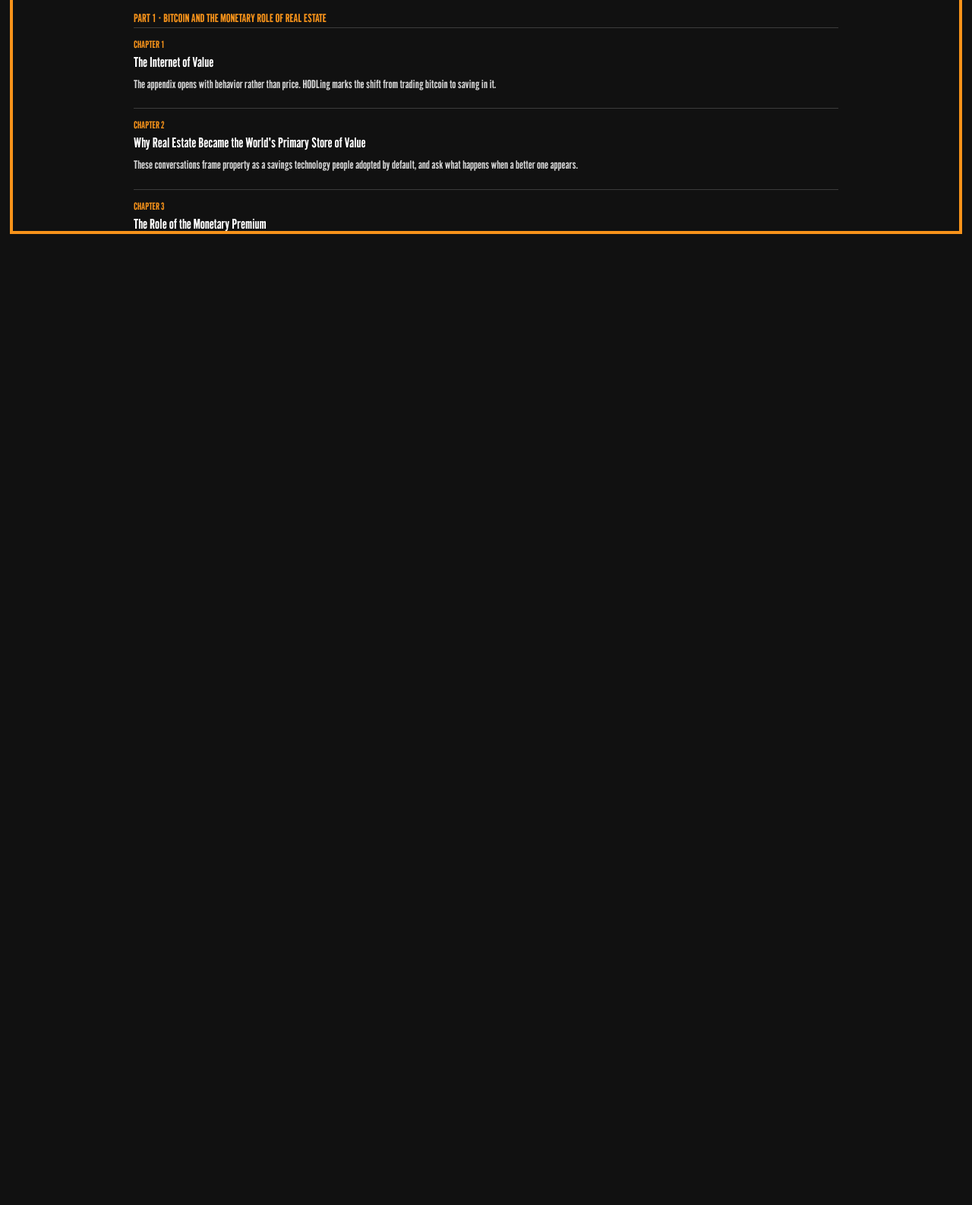
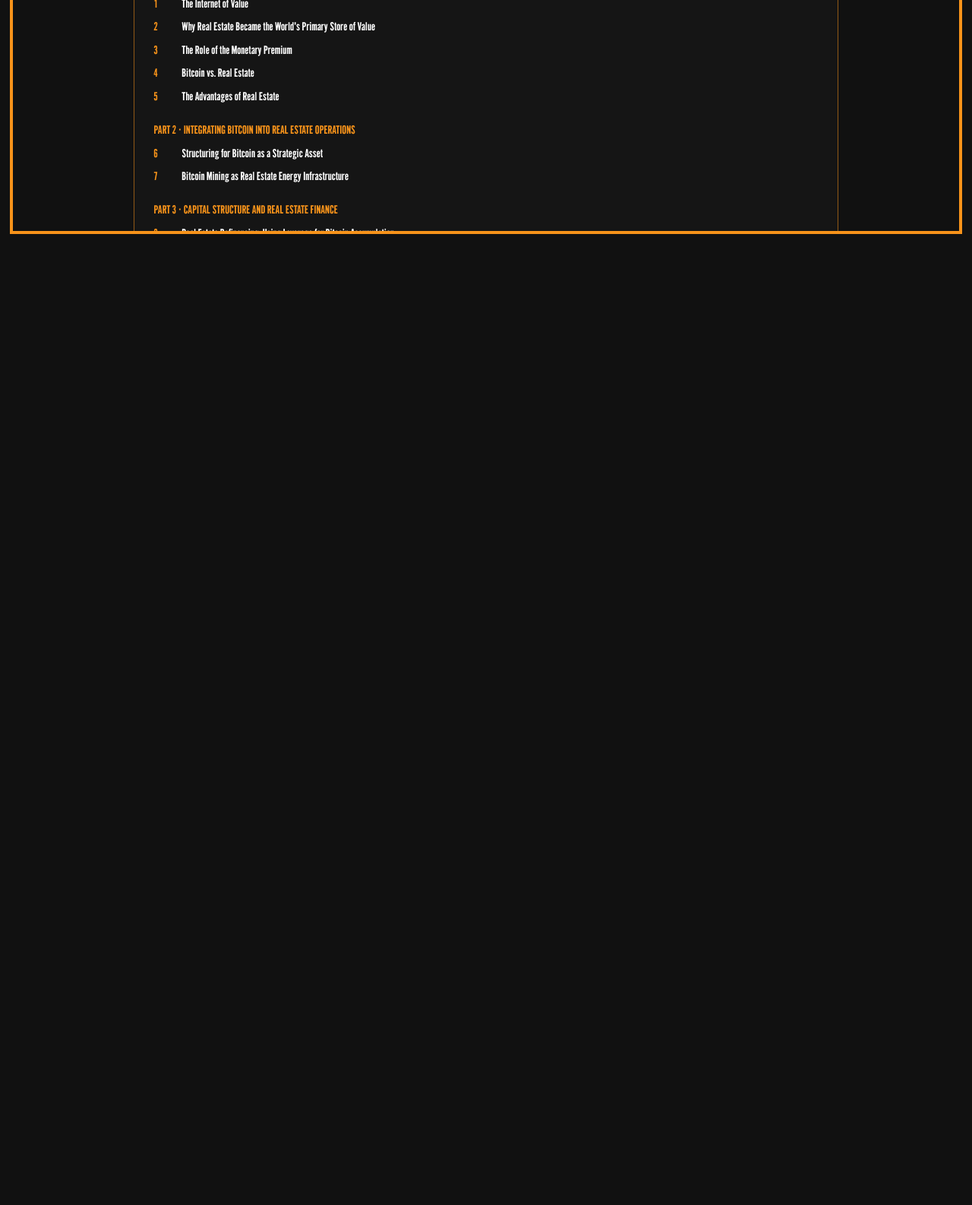
Before and after one commit to rankplanmuse-ops/digitalrealestate, a website: page appendix3/index.html in a window 1280 px wide. Shown: the part 479-2065 px from the top of the page at 76% size. Drawn offline with Linux system fonts and the light colour scheme.

Commit message:
Appendix v3: boxed contents panel, three fixed font sizes

```diff
--- a/appendix3/index.html
+++ b/appendix3/index.html
@@ -38,104 +38,40 @@
         <h1 class="doc-title doc-title--display">Extended Appendix</h1>
         <p class="doc-lede">The whole appendix on one page: every chapter in the book's order, with its short commentary articles and all podcasts, videos and articles behind it.</p>
 
-        <section class="doc-section" aria-labelledby="chapters-h">
-            <h2 class="doc-h2" id="chapters-h">Chapters</h2>
-            <h3 class="doc-h3">Part 1 · Bitcoin and the Monetary Role of Real Estate</h3>
-            <ul class="src-list">
-                <li class="src-row">
-                    <p class="src-meta">Chapter 1</p>
-                    <a class="src-title" href="#chapter-internet-of-value">The Internet of Value</a>
-                    <p class="src-note">The appendix opens with behavior rather than price. HODLing marks the shift from trading bitcoin to saving in it.</p>
-                </li>
-                <li class="src-row">
-                    <p class="src-meta">Chapter 2</p>
-                    <a class="src-title" href="#chapter-real-estate-primary-store-of-value">Why Real Estate Became the World's Primary Store of Value</a>
-                    <p class="src-note">These conversations frame property as a savings technology people adopted by default, and ask what happens when a better one appears.</p>
-                </li>
-                <li class="src-row">
-                    <p class="src-meta">Chapter 3</p>
-                    <a class="src-title" href="#chapter-monetary-premium">The Role of the Monetary Premium</a>
-                    <p class="src-note">A monetary premium is the value an asset carries beyond its use. Japan shows that premium can drain away over decades.</p>
-                </li>
-                <li class="src-row">
-                    <p class="src-meta">Chapter 4</p>
-                    <a class="src-title" href="#chapter-bitcoin-vs-real-estate">Bitcoin vs. Real Estate</a>
-                    <p class="src-note">A side-by-side look at liquidity, divisibility, carrying cost and seizure risk.</p>
-                </li>
-                <li class="src-row">
-                    <p class="src-meta">Chapter 5</p>
-                    <a class="src-title" href="#chapter-advantages-of-real-estate">The Advantages of Real Estate</a>
-                    <p class="src-note">Real estate still produces yield, shelter and utility. These sources argue for pairing the two rather than choosing.</p>
-                </li>
+        <nav class="toc" id="contents" aria-label="Contents">
+            <p class="toc-head">Contents</p>
+            <p class="toc-part">Part 1 · Bitcoin and the Monetary Role of Real Estate</p>
+            <ul class="toc-list">
+                <li><a href="#chapter-internet-of-value"><span class="toc-num">1</span><span>The Internet of Value</span></a></li>
+                <li><a href="#chapter-real-estate-primary-store-of-value"><span class="toc-num">2</span><span>Why Real Estate Became the World's Primary Store of Value</span></a></li>
+                <li><a href="#chapter-monetary-premium"><span class="toc-num">3</span><span>The Role of the Monetary Premium</span></a></li>
+                <li><a href="#chapter-bitcoin-vs-real-estate"><span class="toc-num">4</span><span>Bitcoin vs. Real Estate</span></a></li>
+                <li><a href="#chapter-advantages-of-real-estate"><span class="toc-num">5</span><span>The Advantages of Real Estate</span></a></li>
             </ul>
-            <h3 class="doc-h3">Part 2 · Integrating Bitcoin into Real Estate Operations</h3>
-            <ul class="src-list">
-                <li class="src-row">
-                    <p class="src-meta">Chapter 6</p>
-                    <a class="src-title" href="#chapter-structuring-strategic-asset">Structuring for Bitcoin as a Strategic Asset</a>
-                    <p class="src-note">Practical operations: accepting rent in bitcoin and holding reserves at the property-company level.</p>
-                </li>
-                <li class="src-row">
-                    <p class="src-meta">Chapter 7</p>
-                    <a class="src-title" href="#chapter-mining-energy-infrastructure">Bitcoin Mining as Real Estate Energy Infrastructure</a>
-                    <p class="src-note">Mining turns stranded energy and land into a monetizable asset. Production cost also acts as a reference point for price.</p>
-                </li>
+            <p class="toc-part">Part 2 · Integrating Bitcoin into Real Estate Operations</p>
+            <ul class="toc-list">
+                <li><a href="#chapter-structuring-strategic-asset"><span class="toc-num">6</span><span>Structuring for Bitcoin as a Strategic Asset</span></a></li>
+                <li><a href="#chapter-mining-energy-infrastructure"><span class="toc-num">7</span><span>Bitcoin Mining as Real Estate Energy Infrastructure</span></a></li>
             </ul>
-            <h3 class="doc-h3">Part 3 · Capital Structure and Real Estate Finance</h3>
-            <ul class="src-list">
-                <li class="src-row">
-                    <p class="src-meta">Chapter 8</p>
-                    <a class="src-title" href="#chapter-refinancing-leverage">Real Estate Refinancing: Using Leverage for Bitcoin Accumulation</a>
-                    <p class="src-note">Equity locked in property can be refinanced and redirected. The sources explain the method and its risks.</p>
-                </li>
-                <li class="src-row">
-                    <p class="src-meta">Chapter 9</p>
-                    <a class="src-title" href="#chapter-bitcoin-as-collateral">Bitcoin as Collateral</a>
-                    <p class="src-note">Lenders are beginning to accept bitcoin alongside or instead of property. Custody and verification decide who can lend.</p>
-                </li>
-                <li class="src-row">
-                    <p class="src-meta">Chapter 10</p>
-                    <a class="src-title" href="#chapter-development-finance">Bitcoin in Development Finance</a>
-                    <p class="src-note">How bitcoin-backed capital could fund construction where conventional credit is expensive or scarce.</p>
-                </li>
+            <p class="toc-part">Part 3 · Capital Structure and Real Estate Finance</p>
+            <ul class="toc-list">
+                <li><a href="#chapter-refinancing-leverage"><span class="toc-num">8</span><span>Real Estate Refinancing: Using Leverage for Bitcoin Accumulation</span></a></li>
+                <li><a href="#chapter-bitcoin-as-collateral"><span class="toc-num">9</span><span>Bitcoin as Collateral</span></a></li>
+                <li><a href="#chapter-development-finance"><span class="toc-num">10</span><span>Bitcoin in Development Finance</span></a></li>
             </ul>
-            <h3 class="doc-h3">Part 4 · Corporate Bitcoin Treasury Strategies</h3>
-            <ul class="src-list">
-                <li class="src-row">
-                    <p class="src-meta">Chapter 11</p>
-                    <a class="src-title" href="#chapter-speculative-attack">The Speculative Attack: The Case for Leveraged Bitcoin Exposure</a>
-                    <p class="src-note">Pierre Rochard's 2014 essay argued that rational actors would borrow fiat to acquire bitcoin. These sources revisit it.</p>
-                </li>
-                <li class="src-row">
-                    <p class="src-meta">Chapter 12</p>
-                    <a class="src-title" href="#chapter-strategy-playbook">The Strategy Playbook</a>
-                    <p class="src-note">Strategy (formerly MicroStrategy) turned the speculative attack into a capital-markets program.</p>
-                </li>
-                <li class="src-row">
-                    <p class="src-meta">Chapter 13</p>
-                    <a class="src-title" href="#chapter-metaplanet-story">The Metaplanet Story</a>
-                    <p class="src-note">A Japanese hotel company reinvents itself as a bitcoin treasury, linking Chapter 3's Japan case to corporate strategy.</p>
-                </li>
+            <p class="toc-part">Part 4 · Corporate Bitcoin Treasury Strategies</p>
+            <ul class="toc-list">
+                <li><a href="#chapter-speculative-attack"><span class="toc-num">11</span><span>The Speculative Attack: The Case for Leveraged Bitcoin Exposure</span></a></li>
+                <li><a href="#chapter-strategy-playbook"><span class="toc-num">12</span><span>The Strategy Playbook</span></a></li>
+                <li><a href="#chapter-metaplanet-story"><span class="toc-num">13</span><span>The Metaplanet Story</span></a></li>
             </ul>
-            <h3 class="doc-h3">Part 5 · Monetary Transformation and the Future of Real Estate</h3>
-            <ul class="src-list">
-                <li class="src-row">
-                    <p class="src-meta">Chapter 17</p>
-                    <a class="src-title" href="#chapter-credit-interest-capital">Credit, Interest Rates, and Capital Formation</a>
-                    <p class="src-note">Edward Chancellor's history of interest frames what happens when the price of time is suppressed.</p>
-                </li>
-                <li class="src-row">
-                    <p class="src-meta">Chapter 18</p>
-                    <a class="src-title" href="#chapter-built-environment-hard-money">The Built Environment Under Hard Money</a>
-                    <p class="src-note">Low time preference changes what gets built. Bitcoin Urbanism imagines durable, beautiful places.</p>
-                </li>
-                <li class="src-row">
-                    <p class="src-meta">Chapter 20</p>
-                    <a class="src-title" href="#chapter-business-models-change">As the Monetary Foundation Changes, So Too Must the Business Models</a>
-                    <p class="src-note">Closing sources on deflation, AI and abundance, led by Jeff Booth's The Price of Tomorrow.</p>
-                </li>
+            <p class="toc-part">Part 5 · Monetary Transformation and the Future of Real Estate</p>
+            <ul class="toc-list">
+                <li><a href="#chapter-credit-interest-capital"><span class="toc-num">17</span><span>Credit, Interest Rates, and Capital Formation</span></a></li>
+                <li><a href="#chapter-built-environment-hard-money"><span class="toc-num">18</span><span>The Built Environment Under Hard Money</span></a></li>
+                <li><a href="#chapter-business-models-change"><span class="toc-num">20</span><span>As the Monetary Foundation Changes, So Too Must the Business Models</span></a></li>
             </ul>
-        </section>
+        </nav>
 
         <section class="doc-section m-part" id="part-1" aria-labelledby="part-1-h">
             <h2 class="doc-h2" id="part-1-h">Part 1 · Bitcoin and the Monetary Role of Real Estate</h2>
@@ -263,6 +199,7 @@
                     </li>
                 </ul>
             </article>
+            <p class="doc-back m-back"><a href="#contents">Back to contents</a></p>
         </section>
         <section class="doc-section m-part" id="part-2" aria-labelledby="part-2-h">
             <h2 class="doc-h2" id="part-2-h">Part 2 · Integrating Bitcoin into Real Estate Operations</h2>
@@ -330,6 +267,7 @@
                     </li>
                 </ul>
             </article>
+            <p class="doc-back m-back"><a href="#contents">Back to contents</a></p>
         </section>
         <section class="doc-section m-part" id="part-3" aria-labelledby="part-3-h">
             <h2 class="doc-h2" id="part-3-h">Part 3 · Capital Structure and Real Estate Finance</h2>
@@ -393,6 +331,7 @@
                     </li>
                 </ul>
             </article>
+            <p class="doc-back m-back"><a href="#contents">Back to contents</a></p>
         </section>
         <section class="doc-section m-part" id="part-4" aria-labelledby="part-4-h">
             <h2 class="doc-h2" id="part-4-h">Part 4 · Corporate Bitcoin Treasury Strategies</h2>
@@ -474,6 +413,7 @@
                     </li>
                 </ul>
             </article>
+            <p class="doc-back m-back"><a href="#contents">Back to contents</a></p>
         </section>
         <section class="doc-section m-part" id="part-5" aria-labelledby="part-5-h">
             <h2 class="doc-h2" id="part-5-h">Part 5 · Monetary Transformation and the Future of Real Estate</h2>
@@ -599,6 +539,7 @@
                     </li>
                 </ul>
             </article>
+            <p class="doc-back m-back"><a href="#contents">Back to contents</a></p>
         </section>
         <section class="doc-section" aria-labelledby="topics-h">
             <h2 class="doc-h2" id="topics-h">Topics</h2>
--- a/assets/css/appendix-merged.css
+++ b/assets/css/appendix-merged.css
@@ -1,51 +1,79 @@
 /* ==========================================================================
-   Digital Real Estate: merged single-page appendix (appendix/index.html)
-   Structure-only rules on top of appendix.css: part blocks, chapter blocks
-   and in-chapter section titles. Same tokens, no new colors, no new fonts.
-   Desktop font-size right-sizing for the long page lives in the media
-   query at the bottom (mobile keeps the v1 sizes untouched).
+   Digital Real Estate: Appendix v3, the merged single page
+   (appendix3/index.html)
+
+   Two rules govern this page (user feedback, 2026-11-04):
+   1. The table of contents is a boxed panel with one-line entries, so
+      the menu is unmistakably separate from the content below it.
+   2. Only three fixed font sizes on the whole page, like the book:
+      headings 30px, labels and contents 15px, body text 17px.
+      Color and case create the finer hierarchy, never size.
    ========================================================================== */
 
+/* ---- Structure ---- */
 .m-part { margin-top: 4.5rem; }
 
-.m-chapter { margin-top: 3.5rem; }
-.m-part .m-chapter:first-of-type { margin-top: 2.5rem; }
+.m-chapter {
+  margin-top: 3rem;
+  border-top: 1px solid rgba(255, 255, 255, 0.16);
+  padding-top: 2.2rem;
+}
+.m-part .m-chapter:first-of-type { border-top: none; padding-top: 0; }
 
-.m-chapter-title {
-  font-size: var(--fs-m);
-  line-height: var(--lh);
-  margin: 0.3em 0 0.45em;
-}
-
+.m-chapter-title { margin: 0.3em 0 0.45em; }
 .m-sec-title { margin-top: 2rem; }
+.m-back { margin-top: 2.5rem; }
 
 /* Anchor jumps land below the frame's top edge, not under it. */
 .appendix-merged [id] { scroll-margin-top: 2rem; }
-
-/* Desktop type scale for the long merged page (821px+ landscape only;
-   mobile keeps the v1 sizes untouched). Reconciled from two independent
-   reviews of the v1 desktop screenshot, Gemini and Duck AI (GPT-6 Luna),
-   2026-11-03: both said the fluid main-site scale (title 56px, lede and
-   source titles 39px, notes 27.6px at 1440x900) is poster-sized for a
-   16-chapter reference page. Applied values sit between the two scales,
-   leaning to Gemini on headings (condensed face carries larger sizes)
-   and to the shared middle on text:
-   title 48, lede 20/1.5, part heading 30, chapter title 26, section
-   heading 20, body 18/1.6, source title 18, meta 13, author 14,
-   note 15/1.55, eyebrow and contents part labels 13-15. */
 @media (min-width: 821px) and (min-aspect-ratio: 1/1) {
   .appendix-merged [id] { scroll-margin-top: 8rem; }
-  .appendix-merged .doc-title { font-size: 48px; }
-  .appendix-merged .doc-lede { font-size: 20px; line-height: 1.5; }
-  .appendix-merged .doc-h2 { font-size: 30px; }
-  .appendix-merged .doc-h3 { font-size: 15px; }
-  .appendix-merged .m-sec-title { font-size: 20px; }
-  .appendix-merged .m-chapter-title { font-size: 26px; }
-  .appendix-merged .doc-text { font-size: 18px; line-height: 1.6; }
-  .appendix-merged .doc-eyebrow { font-size: 13px; }
-  .appendix-merged .src-title { font-size: 18px; line-height: 1.35; }
-  .appendix-merged .src-meta { font-size: 13px; }
-  .appendix-merged .src-byline { font-size: 14px; }
-  .appendix-merged .src-note { font-size: 15px; line-height: 1.55; }
-  .appendix-merged .chip { font-size: 13px; }
 }
+
+/* ---- Table of contents: a menu, not content ---- */
+.toc {
+  border: 1px solid rgba(247, 147, 26, 0.55);
+  background: #151515;
+  padding: 1.4rem 1.6rem 1.6rem;
+  margin-top: 3rem;
+}
+.toc-head { color: var(--orange); text-transform: uppercase; }
+.toc-part { color: var(--orange); text-transform: uppercase; margin: 1.15rem 0 0.3rem; }
+.toc-head + .toc-part { margin-top: 0.7rem; }
+.toc-list { list-style: none; margin: 0; padding: 0; }
+.toc-list a {
+  display: flex;
+  gap: 0.7rem;
+  align-items: baseline;
+  padding: 0.3rem 0;
+  color: #ffffff;
+}
+.toc-list a:hover { color: var(--orange); }
+.toc-num { color: var(--orange); min-width: 1.7em; flex-shrink: 0; }
+
+/* ---- The three fixed sizes ---- */
+/* Headings: page title, part headings, chapter titles */
+.appendix-merged .doc-title,
+.appendix-merged .doc-h2,
+.appendix-merged .m-chapter-title { font-size: 30px; line-height: 1.05; }
+
+/* Labels and contents: eyebrows, section labels, source meta,
+   contents entries, chips, back links */
+.appendix-merged .doc-eyebrow,
+.appendix-merged .doc-h3,
+.appendix-merged .m-sec-title,
+.appendix-merged .src-meta,
+.appendix-merged .chip,
+.appendix-merged .doc-back,
+.appendix-merged .toc-head,
+.appendix-merged .toc-part,
+.appendix-merged .toc-list a { font-size: 15px; line-height: 1.4; }
+
+/* Body text: lede, chapter editorials, article text, source titles,
+   author lines and notes */
+.appendix-merged .doc-lede,
+.appendix-merged .doc-text,
+.appendix-merged .src-title,
+.appendix-merged .src-byline,
+.appendix-merged .src-note { font-size: 17px; line-height: 1.6; }
+.appendix-merged .src-title { line-height: 1.35; }
```
